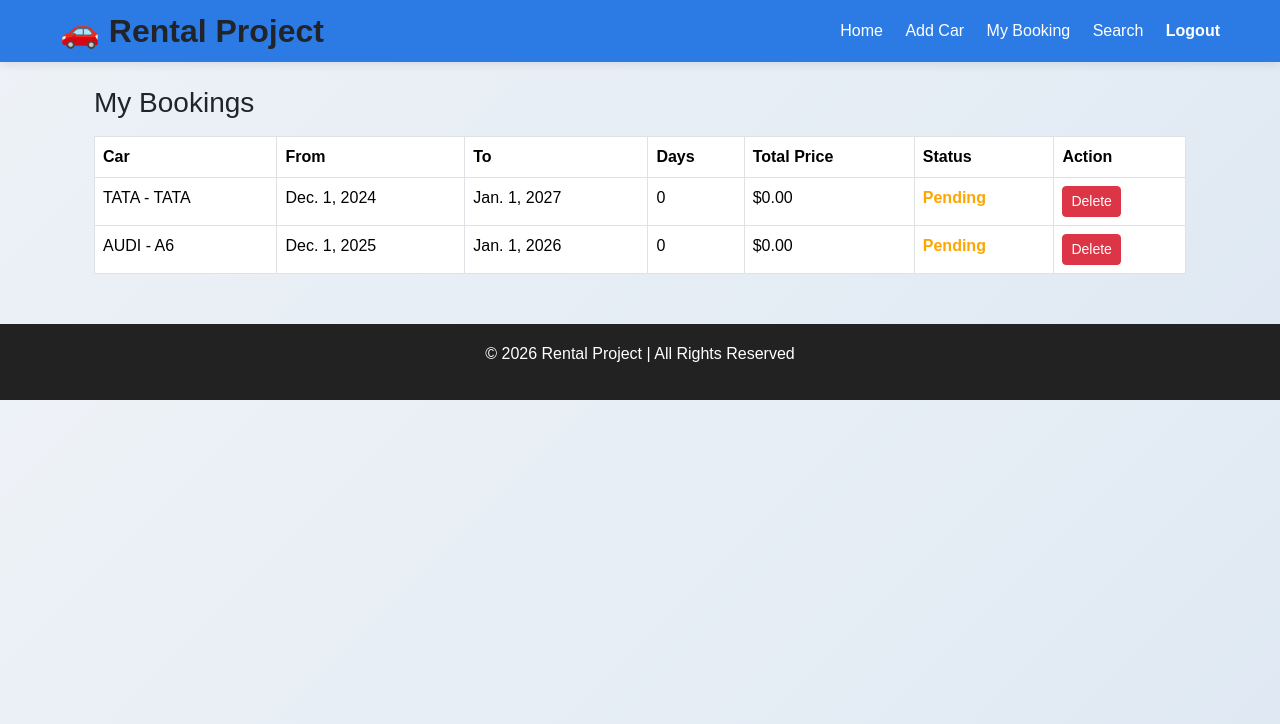
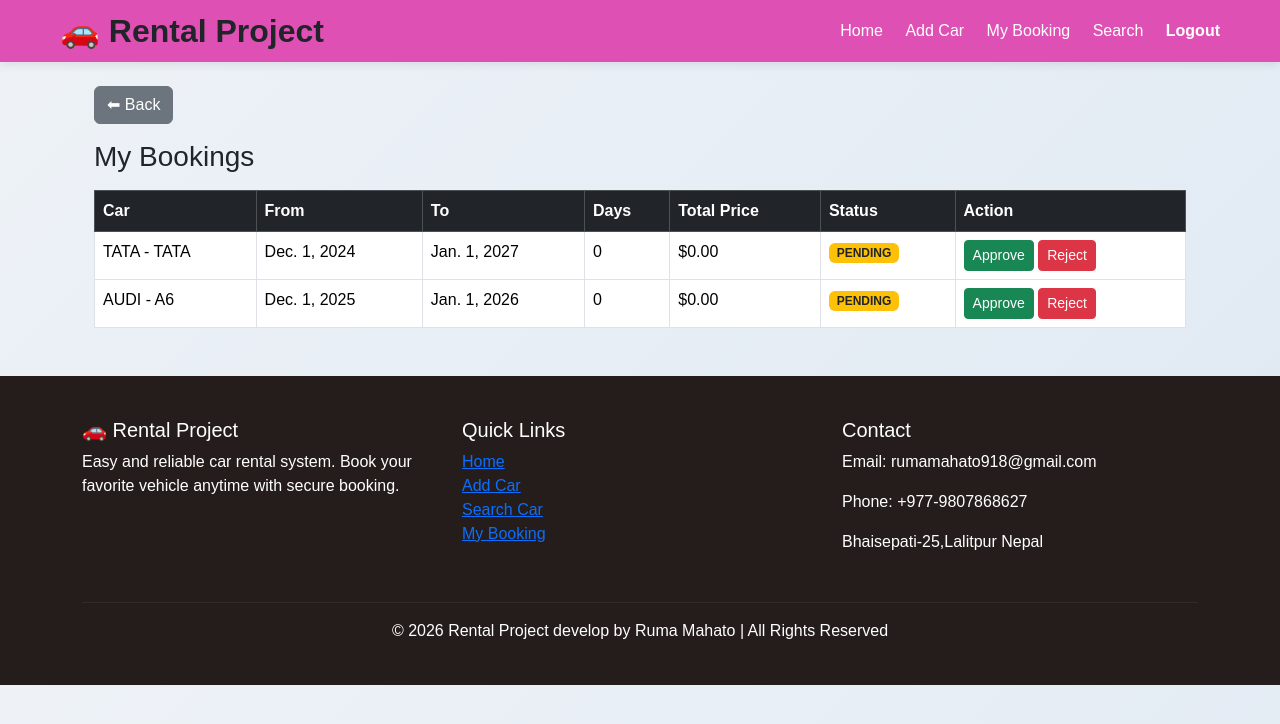
Before and after one commit to rumamahato/rentalproject, a Django app: page /booking_success/ in a window 1280 px wide. Shown: the top 724 px of the page. Run offline with Django 5.2, Linux system fonts and the light colour scheme; a user stored in the database is signed in; data comes from the database, SQL or seed files in the repository; both versions use the stored data as it was after the commit.

Commit message:
change in my booking

```diff
--- a/rentalapp/templates/base.html
+++ b/rentalapp/templates/base.html
@@ -17,7 +17,7 @@
         }
 
         header {
-            background: #2c7be5;
+            background: #df50b4;
             box-shadow: 0 2px 10px rgba(0,0,0,0.1);
         }
 
@@ -49,7 +49,7 @@
         }
 
         footer {
-            background-color: #222;
+            background-color: #241d1b;
             color: white;
             text-align: center;
             padding: 18px 0;
@@ -114,8 +114,46 @@
 </main>
 
 <!-- FOOTER -->
-<footer>
-    <p>© 2026 Rental Project | All Rights Reserved</p>
+<footer class="mt-5">
+    <div class="container py-4">
+        <div class="row text-center text-md-start">
+
+            <!-- About -->
+            <div class="col-md-4 mb-3">
+                <h5>🚗 Rental Project</h5>
+                <p>
+                    Easy and reliable car rental system.
+                    Book your favorite vehicle anytime with secure booking.
+                </p>
+            </div>
+
+            <!-- Quick Links -->
+            <div class="col-md-4 mb-3">
+                <h5>Quick Links</h5>
+                <ul class="list-unstyled">
+                    <li><a href="{% url 'home' %}" class="footer-link">Home</a></li>
+                    <li><a href="{% url 'car' %}" class="footer-link">Add Car</a></li>
+                    <li><a href="{% url 'search' %}" class="footer-link">Search Car</a></li>
+                    <li><a href="{% url 'booking_success' %}" class="footer-link">My Booking</a></li>
+                </ul>
+            </div>
+
+            <!-- Contact -->
+            <div class="col-md-4 mb-3">
+                <h5>Contact</h5>
+                <p>Email: rumamahato918@gmail.com</p>
+                <p>Phone: +977-9807868627</p>
+                <p>Bhaisepati-25,Lalitpur Nepal</p>
+            </div>
+
+        </div>
+
+        <hr style="border-color:#555">
+
+        <div class="text-center">
+            <p class="mb-0">© 2026 Rental Project develop by Ruma Mahato | All Rights Reserved</p>
+        </div>
+    </div>
 </footer>
 
 <!-- Bootstrap JS -->
--- a/rentalapp/templates/rentalapp/booking_success.html
+++ b/rentalapp/templates/rentalapp/booking_success.html
@@ -2,11 +2,18 @@
 {% block title %}My Bookings{% endblock %}
 
 {% block content %}
+
 <div class="container mt-4">
-    <h3>My Bookings</h3>
 
-    <table class="table table-bordered mt-3">
-        <thead>
+<button onclick="history.back()" class="btn btn-secondary mb-3">
+⬅ Back
+</button>
+
+<h3 class="mb-3">My Bookings</h3>
+
+<table class="table table-bordered table-hover">
+
+<thead class="table-dark">
 <tr>
 <th>Car</th>
 <th>From</th>
@@ -17,33 +24,74 @@
 <th>Action</th>
 </tr>
 </thead>
+
 <tbody>
+
 {% for booking in bookings %}
 <tr>
-                <td>{{ booking.vehicle.brand }} - {{ booking.vehicle.name }}</td>
+
+<td>
+{{ booking.vehicle.brand }} - {{ booking.vehicle.name }}
+</td>
+
 <td>{{ booking.start_date }}</td>
+
 <td>{{ booking.end_date }}</td>
+
 <td>{{ booking.total_days }}</td>
+
 <td>${{ booking.total_price }}</td>
+
 <td>
+
+{% if booking.status == "Approved" %}
+<span class="badge bg-success">APPROVED</span>
+
+{% elif booking.status == "Pending" %}
+<span class="badge bg-warning text-dark">PENDING</span>
+
+{% else %}
+<span class="badge bg-danger">CANCELLED</span>
+{% endif %}
+
+</td>
+
+<td>
+
 {% if booking.status == "Pending" %}
-                        <span style="color:orange; font-weight:bold;">Pending</span>
-                    {% elif booking.status == "Approved" %}
-                        <span style="color:green; font-weight:bold;">Approved</span>
+
+<a href="{% url 'approve_booking' booking.id %}"
+class="btn btn-sm btn-success">
+Approve
+</a>
+
+<a href="{% url 'reject_booking' booking.id %}"
+class="btn btn-sm btn-danger">
+Reject
+</a>
+
 {% else %}
-                        <span style="color:red; font-weight:bold;">Cancelled</span>
+-
 {% endif %}
+
 </td>
-                <td>
-                    <a href="{% url 'delete_booking' booking.id %}" class="btn btn-sm btn-danger" onclick="return confirm('Are you sure you want to delete this booking?');">Delete</a>
+
+</tr>
+
+{% empty %}
+
+<tr>
+<td colspan="7" class="text-center">
+No bookings found
 </td>
 </tr>
-            {% empty %}
-            <tr>
-                <td colspan="7">No bookings yet.</td>
-            </tr>
+
 {% endfor %}
+
 </tbody>
+
 </table>
+
 </div>
+
 {% endblock %}
--- a/rentalapp/templates/rentalapp/home.html
+++ b/rentalapp/templates/rentalapp/home.html
@@ -145,7 +145,7 @@ main {
 
 /* ================= FOOTER ================= */
 footer {
-    background-color: #1f3c88;
+    background-color: #241d1b;
     color: white;
     text-align: center;
     padding: 15px 0;
--- a/rentalapp/templates/rentalapp/search.html
+++ b/rentalapp/templates/rentalapp/search.html
@@ -61,7 +61,11 @@ body { background-color: #f4f6f9; }
 </style>
 
 <h2>Search Cars</h2>
-
+<!-- Back Button -->
+    <a href="{% url 'home' %}" class="btn btn-secondary">
+        ⬅ Back to home
+    </a>
+    <br><br>
 <form method="GET" class="search-form">
     <!-- Brand -->
     <select name="brand">
--- a/rentalapp/urls.py
+++ b/rentalapp/urls.py
@@ -13,6 +13,9 @@ urlpatterns = [
 
     # Delete Booking (ADD THIS)
     path("booking/delete/<int:id>/", views.delete_booking, name="delete_booking"),
+    path("approve-booking/<int:id>/", views.approve_booking, name="approve_booking"),
+    path("reject-booking/<int:id>/", views.reject_booking, name="reject_booking"),
+
 
     # Authentication
     path("login/", views.LoginViewCustom.as_view(), name="login"),
--- a/rentalapp/views.py
+++ b/rentalapp/views.py
@@ -137,6 +137,30 @@ def delete_booking(request, id):
 
 
 # --------------------------
+# Approve Booking
+# --------------------------
+@login_required
+def approve_booking(request, id):
+    booking = get_object_or_404(Booking, id=id)
+    booking.status = "Approved"
+    booking.save()
+    messages.success(request, "Booking Approved ✅")
+    return redirect("booking_success")
+
+
+# --------------------------
+# Reject Booking
+# --------------------------
+@login_required
+def reject_booking(request, id):
+    booking = get_object_or_404(Booking, id=id)
+    booking.status = "Cancelled"
+    booking.save()
+    messages.error(request, "Booking Rejected ❌")
+    return redirect("booking_success")
+
+
+# --------------------------
 # Search Cars
 # --------------------------
 @login_required(login_url='login')
--- a/rentalproject/settings.py
+++ b/rentalproject/settings.py
@@ -29,15 +29,12 @@ ALLOWED_HOSTS = []
 # APPLICATIONS
 # ----------------------------
 INSTALLED_APPS = [
-    # Django Default Apps
     'django.contrib.admin',
     'django.contrib.auth',
     'django.contrib.contenttypes',
     'django.contrib.sessions',
     'django.contrib.messages',
     'django.contrib.staticfiles',
-
-    # Your App
     'rentalapp',
 ]
 
```
Also changed, not shown: db.sqlite3. Lines whose indentation alone changed are shown as unchanged.
